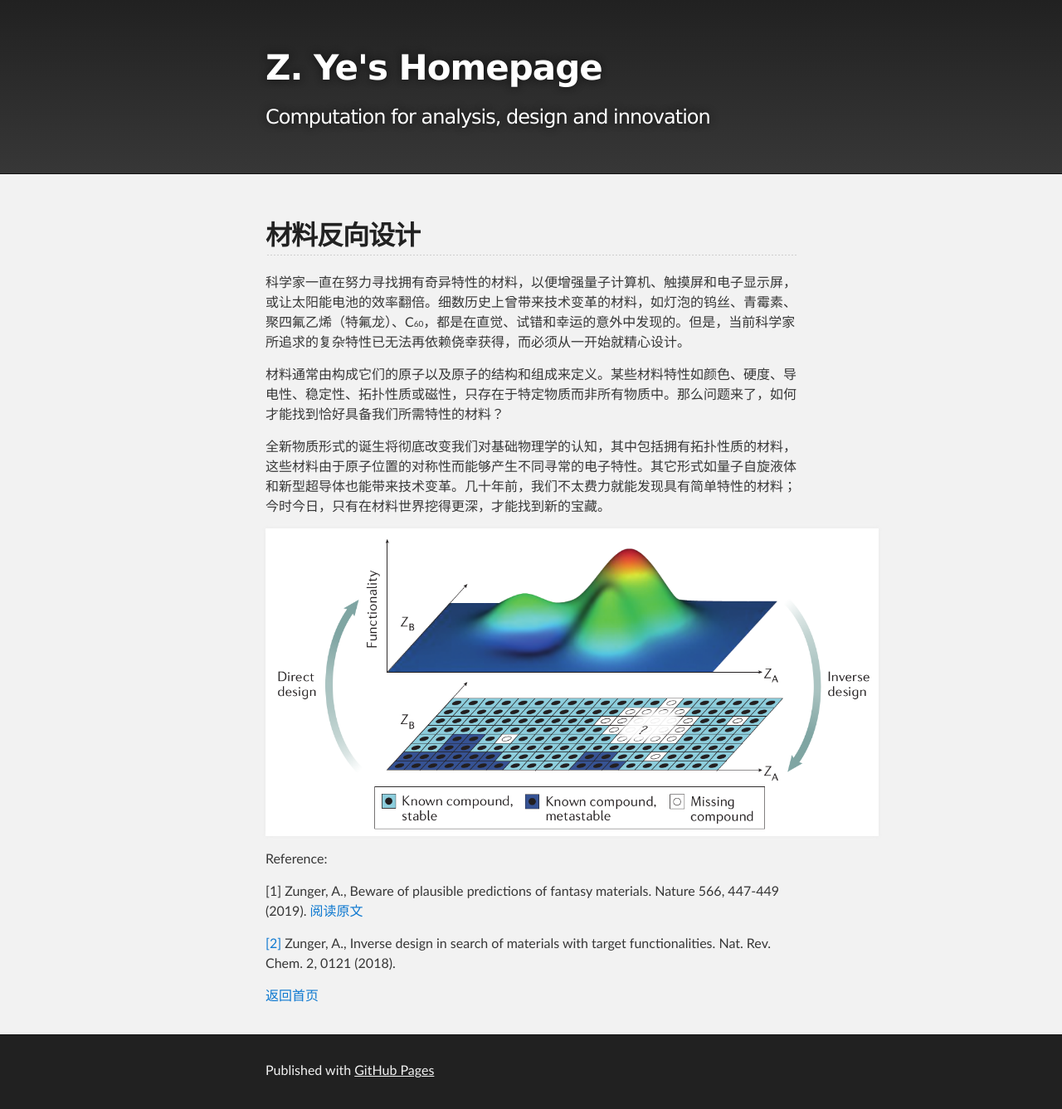
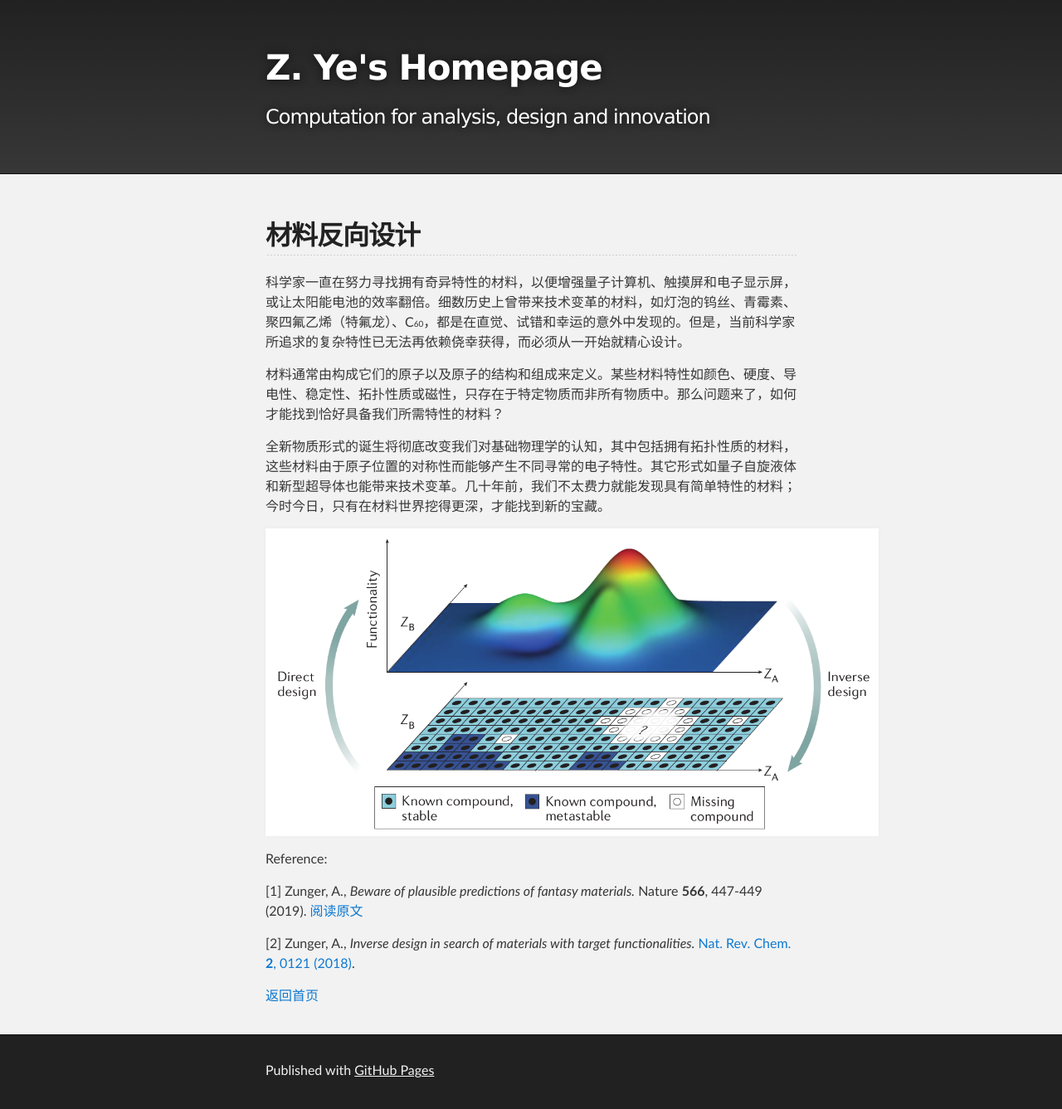
Before and after one commit to yyyu200/yyyu200.github.io, a Jekyll site: the page built from invdes.md, in a window 1280 px wide. Shown: the whole page at 83% size. Built offline with Jekyll 4.4.1, drawn with Linux system fonts in a browser that asks for light colours; comment, search, counter and statistics services are not loaded; our own code applies the rules of GitHub Pages for plain Markdown files.

Commit message:
modify at20190530-09:01:50-aliyun

```diff
--- a/invdes.md
+++ b/invdes.md
@@ -17,9 +17,9 @@ published: true
 
 Reference:
 
-[1] Zunger, A., Beware of plausible predictions of fantasy materials. Nature 566, 447-449 (2019). [阅读原文](https://www.nature.com/articles/d41586-019-00676-y)
+[1] Zunger, A., *Beware of plausible predictions of fantasy materials.* Nature **566**, 447-449 (2019). [阅读原文](https://www.nature.com/articles/d41586-019-00676-y)
 
-[[2]](https://www.nature.com/articles/s41570-018-0121) Zunger, A., Inverse design in search of materials with target functionalities. Nat. Rev. Chem. 2, 0121 (2018).
+[2] Zunger, A., *Inverse design in search of materials with target functionalities.* [Nat. Rev. Chem. **2**, 0121 (2018)](https://www.nature.com/articles/s41570-018-0121).
 
 
 [返回首页](./index.md)
```
